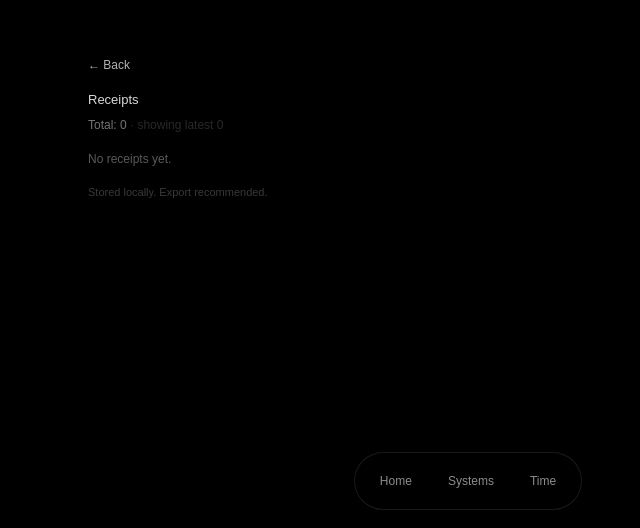
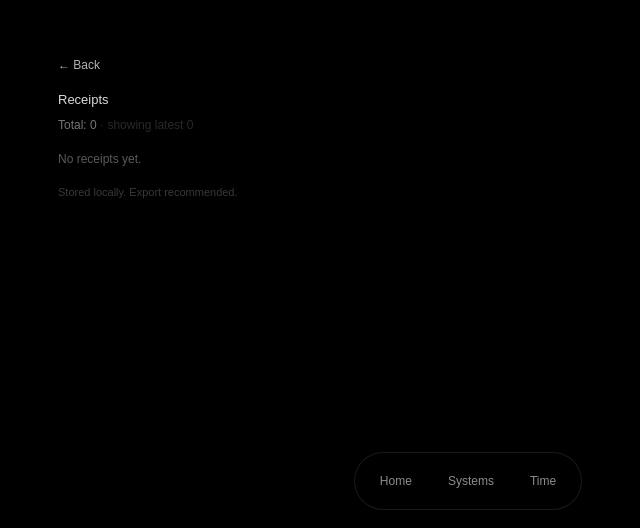
Before and after one commit to dptcoffee/Outflo, a Next.js app: page /365/receipts in a window 1280 px wide. Shown: the part 272-800 px from the top of the page, without its empty margins (172-812 px from the left). Built offline with nearby package versions, Linux system fonts and the light colour scheme.

Commit message:
Receipts: widen container maxWidth tuning

```diff
--- a/app/365/receipts/page.tsx
+++ b/app/365/receipts/page.tsx
@@ -255,7 +255,7 @@ export default function ReceiptsPage() {
       <section
         style={{
           width: "100%",
-          maxWidth: 760,
+          maxWidth: 820,
           marginInline: "auto",
           display: "grid",
           gap: 16,
```
